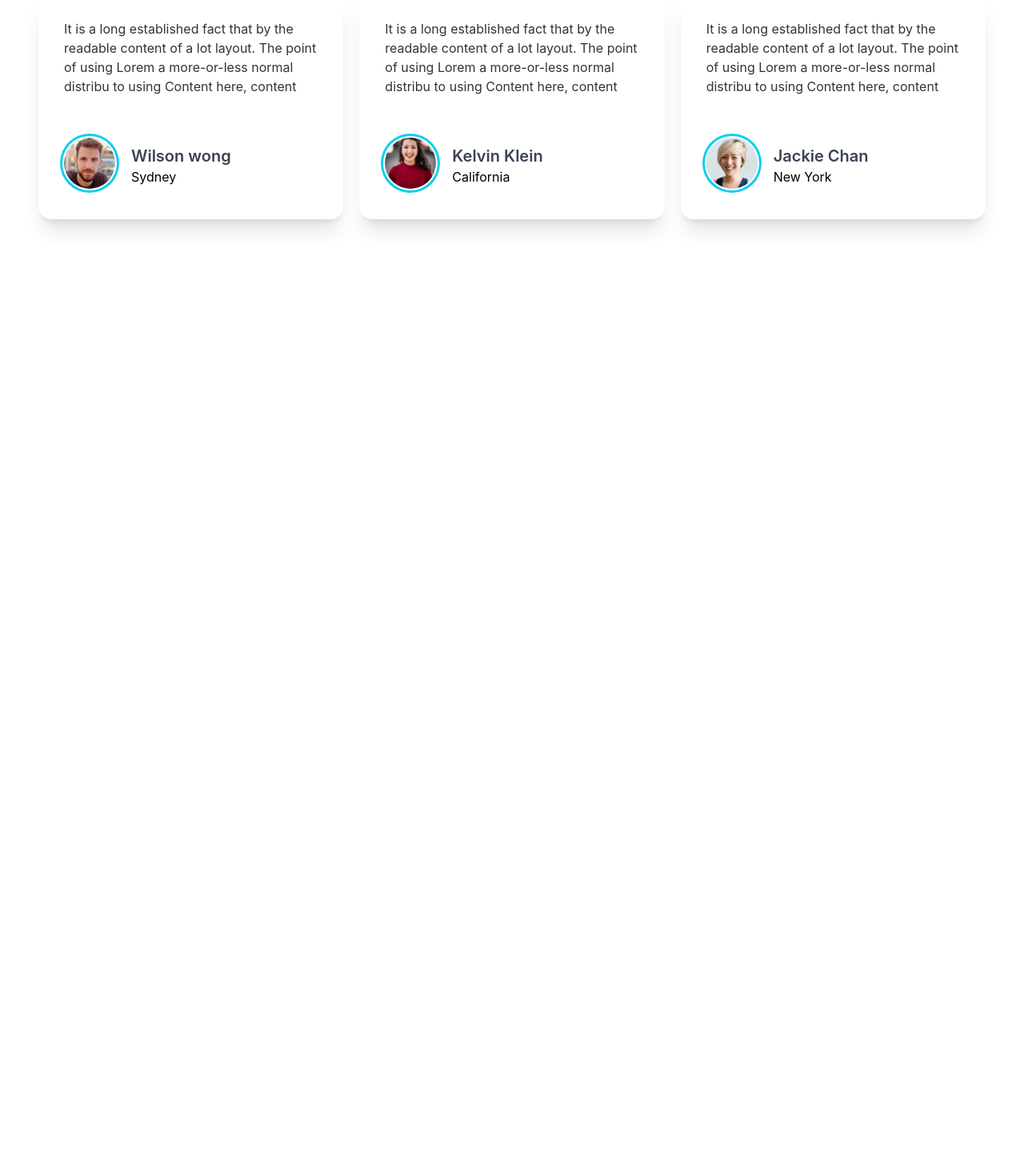
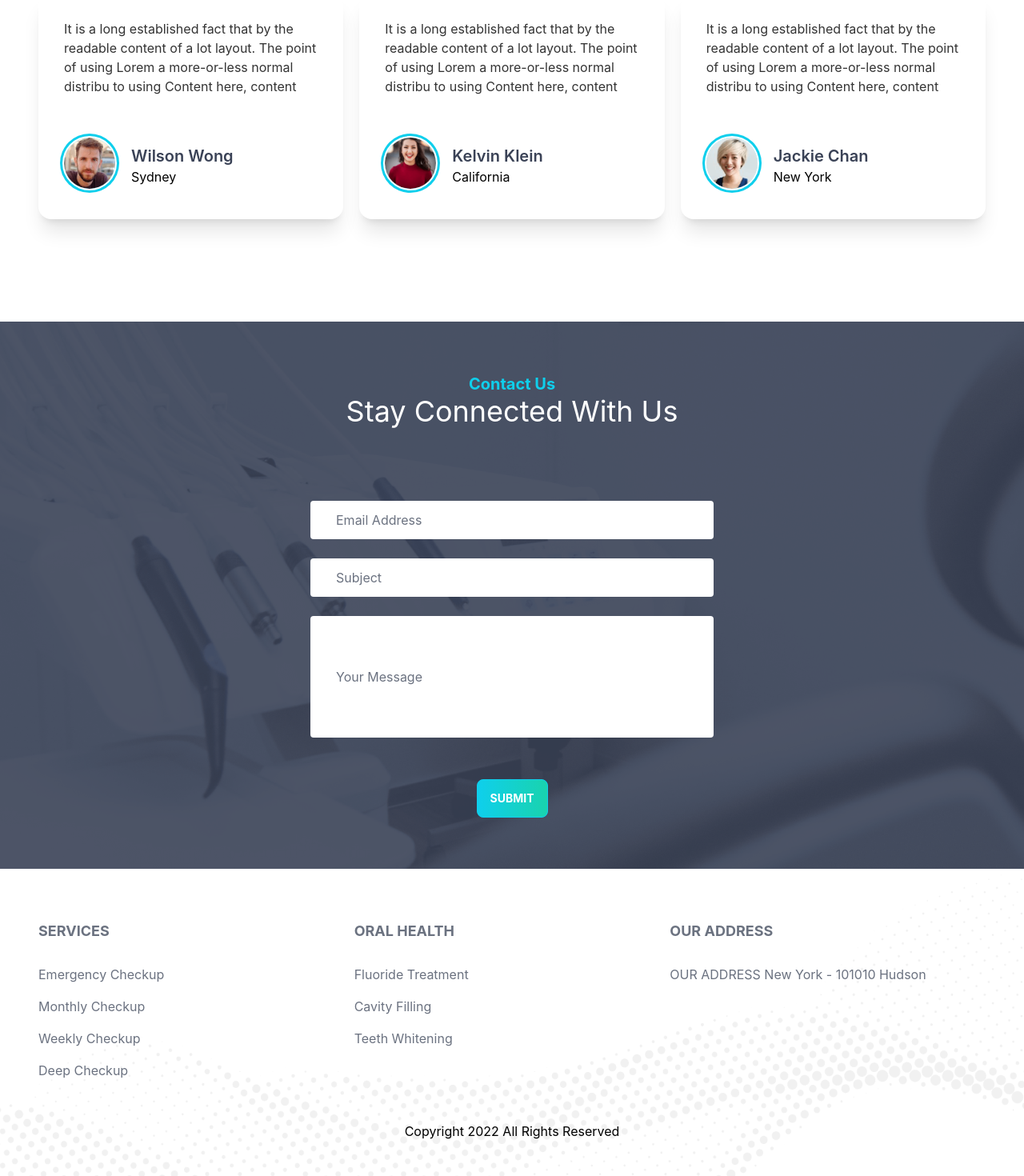
Before and after one commit to bulbulahammed/Al-Shefa-Client, a React (Create React App) app: page / in a window 1280 px wide. Shown: the part 3375-4845 px from the top of the page at 80% size. Before the commit the page ends 3777 px from the top, so only its background shows below. Built offline with nearby package versions, Linux system fonts and the light colour scheme.

Commit message:
Complete with Footer Section

```diff
--- a/public/index.html
+++ b/public/index.html
@@ -24,7 +24,7 @@
       work correctly both with client-side routing and a non-root public URL.
       Learn how to configure a non-root public URL by running `npm run build`.
     -->
-    <title>React App</title>
+    <title>Al Shefa</title>
   </head>
   <body>
     <noscript>You need to enable JavaScript to run this app.</noscript>
--- /dev/null
+++ b/src/pages/Home/Contact.js
@@ -0,0 +1,32 @@
+import React from 'react';
+import appointment from "../../assets/images/appointment.png";
+import PrimaryButton from '../Shared/PrimaryButton';
+
+const Contact = () => {
+    return (
+        <div className='text-center py-16' style={{
+            background: `url(${appointment})`
+        }}>
+            <div className='mb-20'>
+                <h3 className='text-xl font-bold text-primary'>Contact Us</h3>
+                <h2 className='text-4xl text-white'>Stay Connected With Us</h2>
+            </div>
+            <div>
+                <form className='mb-10'>
+                    <div>
+                        <input type="email" name="email" placeholder='Email Address' className='bg-white py-3 pl-8 pr-56 placeholder-gray-500 rounded hover:outline-none outline-none focus:outline-none my-3'/>
+                    </div>
+                    <div>
+                        <input type="text" name="subject" placeholder='Subject' className='bg-white py-3 pl-8 pr-56 placeholder-gray-500 rounded hover:outline-none outline-none focus:outline-none my-3'/>
+                    </div>
+                    <div>
+                        <input type="text" name="message" placeholder='Your Message' className='bg-white py-16 pl-8 pr-56 placeholder-gray-500 rounded hover:outline-none outline-none focus:outline-none my-3'/>
+                    </div>
+                </form>
+                <PrimaryButton>Submit</PrimaryButton>
+            </div>
+        </div>
+    );
+};
+
+export default Contact;
--- a/src/pages/Home/Home.js
+++ b/src/pages/Home/Home.js
@@ -1,5 +1,7 @@
 import React from 'react';
+import Footer from '../Shared/Footer';
 import Banner from './Banner';
+import Contact from './Contact';
 import Info from './Info';
 import MakeAppointment from './MakeAppointment';
 import Services from './Services';
@@ -13,6 +15,8 @@ const Home = () => {
             <Services/>
             <MakeAppointment/>
             <Testimonials/>
+            <Contact/>
+            <Footer/>
         </div>
     );
 };
--- a/src/pages/Home/InfoCard.js
+++ b/src/pages/Home/InfoCard.js
@@ -2,12 +2,12 @@ import React from 'react';
 
 const InfoCard = ({img,cardTitle,bgClass}) => {
     return (
-        <div class={`card lg:card-side shadow-xl ${bgClass}`}>
+        <div className={`card lg:card-side shadow-xl ${bgClass}`}>
             <figure className='pl-5'>
                 <img src={img} alt="Album"/>
             </figure>
-            <div class="card-body text-white">
-                <h2 class="card-title">{cardTitle}</h2>
+            <div className="card-body text-white">
+                <h2 className="card-title">{cardTitle}</h2>
                 <p>Click the button to listen on Spotify app.</p>
             </div>
         </div>
--- a/src/pages/Home/MakeAppointment.js
+++ b/src/pages/Home/MakeAppointment.js
@@ -14,7 +14,7 @@ const MakeAppointment = () => {
             <div className='flex-1'>
                 <h3 className='text-primary font-bold text-xl'>Appointment</h3>
                 <h2 className='text-4xl font-semibold text-white'>Make An Appointment Today</h2>
-                <p className='text-base text-white'>
+                <p className='text-base text-white my-5'>
                     It is a long established fact that a reader will be distracted by the readable content of a page when looking at its layout. The point of using Lorem Ipsumis that it has a more-or-less normal distribution of letters,as opposed to using 'Content here, content here', making it look like readable English. Many desktop publishing packages and web page
                 </p>
                 <PrimaryButton>Get Started</PrimaryButton>
--- a/src/pages/Home/Review.js
+++ b/src/pages/Home/Review.js
@@ -2,13 +2,13 @@ import React from 'react';
 
 const Review = ({review}) => {
     return (
-        <div class="card lg:max-w-lg bg-base-100 shadow-xl">
-            <div class="card-body">
+        <div className="card lg:max-w-lg bg-base-100 shadow-xl">
+            <div className="card-body">
                 <p className='mb-11'>{review.review}</p>
-                <div class="flex items-center">
+                <div className="flex items-center">
                     <div flex-1>
-                        <div class="avatar">
-                            <div class="w-16 rounded-full ring ring-primary ring-offset-base-100 ring-offset-2 mr-5">
+                        <div className="avatar">
+                            <div className="w-16 rounded-full ring ring-primary ring-offset-base-100 ring-offset-2 mr-5">
                             <img src={review.img} alt="review img"/>
                             </div>
                         </div>
--- a/src/pages/Home/Services.js
+++ b/src/pages/Home/Services.js
@@ -44,11 +44,11 @@ const Services = () => {
                 }
             </div>
             <div className="hero my-16">
-                <div class="hero-content flex-col lg:flex-row">
+                <div className="hero-content flex-col lg:flex-row">
                     <img src={treatment} className="lg:w-1/3 sm:w-full rounded-lg shadow-2xl" alt="Treatment img"/>
                     <div className='ml-24 text-left'>
                         <h1 className="text-5xl font-bold text-accent text-start">Exceptional Dental Care, on Your Terms.</h1>
-                        <p class="py-6 text-start text-base text-black">It is a long established fact that a reader will be distracted by the readable content of a page when looking at its layout. The point of using Lorem Ipsumis that it has a more-or-less normal distribution of letters,as opposed to using 'Content here, content here', making it look like readable English. Many desktop publishing packages and web page</p>
+                        <p className="py-6 text-start text-base text-black">It is a long established fact that a reader will be distracted by the readable content of a page when looking at its layout. The point of using Lorem Ipsumis that it has a more-or-less normal distribution of letters,as opposed to using 'Content here, content here', making it look like readable English. Many desktop publishing packages and web page</p>
                         <PrimaryButton>Get Started</PrimaryButton>
                     </div>
                 </div>
--- a/src/pages/Home/Testimonials.js
+++ b/src/pages/Home/Testimonials.js
@@ -9,7 +9,7 @@ const Testimonials = () => {
     const reviews =[
         {
             _id:1,
-            name:"Wilson wong",
+            name:"Wilson Wong",
             img:people1,
             location:"Sydney",
             review:"It is a long established fact that by the readable content of a lot layout. The point of using Lorem a more-or-less normal distribu to using Content here, content"
--- a/src/pages/Shared/Footer.js
+++ b/src/pages/Shared/Footer.js
@@ -1,10 +1,44 @@
 import React from 'react';
+import { Link } from 'react-router-dom';
+import footerBg from "../../assets/images/footer.png";
 
 const Footer = () => {
     return (
+    <footer className="px-12 bg-cover bg-center"
+    style={{
+        background: `url(${footerBg})`,
+        backgroundSize:"cover",
+    }}>
+    <div className='grid grid-cols-1 md:grid-cols-2 lg:grid-cols-3'>
         <div>
-            <h2>Footer</h2>
+            <h4 className='uppercase font-bold text-lg text-gray-500 mb-5 mt-16'>Services</h4>
+            <div className='flex flex-col text-gray-500'>
+                <Link className='text-base py-2' to="/">Emergency Checkup</Link>
+                <Link className='text-base py-2' to="/">Monthly Checkup</Link>
+                <Link className='text-base py-2' to="/">Weekly Checkup</Link>
+                <Link className='text-base py-2' to="/">Deep Checkup</Link>
+            </div>
         </div>
+        <div>
+            <h4 className='uppercase font-bold text-lg text-gray-500 mb-5 mt-16'>Oral Health</h4>
+            <div className='flex flex-col text-gray-500'>
+                <Link className='text-base py-2' to="/">Fluoride Treatment</Link>
+                <Link className='text-base py-2' to="/">Cavity Filling</Link>
+                <Link className='text-base py-2' to="/">Teeth Whitening</Link>
+            </div>
+        </div>
+        <div>
+            <h4 className='uppercase font-bold text-lg text-gray-500 mb-5 mt-16'>Our Address</h4>
+            <div className='flex flex-col text-gray-500'>
+                <p className='text-base py-2'>OUR ADDRESS
+New York - 101010 Hudson</p>
+            </div>
+        </div>
+    </div>
+    <div className='text-center text-black font-base py-11'>
+            <p>Copyright {new Date().getUTCFullYear()} All Rights Reserved</p>
+    </div>
+    </footer>
     );
 };
 
--- a/src/pages/Shared/Navbar.js
+++ b/src/pages/Shared/Navbar.js
@@ -14,10 +14,10 @@ const Navbar = () => {
         <div className="navbar bg-base-100">
           <div className="navbar-start">
             <div className="dropdown">
-              <label tabindex="0" className="btn btn-ghost lg:hidden">
-                <svg xmlns="http://www.w3.org/2000/svg" className="h-5 w-5" fill="none" viewBox="0 0 24 24" stroke="currentColor"><path stroke-linecap="round" stroke-linejoin="round" stroke-width="2" d="M4 6h16M4 12h8m-8 6h16" /></svg>
+              <label tabIndex="0" className="btn btn-ghost lg:hidden">
+                <svg xmlns="http://www.w3.org/2000/svg" className="h-5 w-5" fill="none" viewBox="0 0 24 24" stroke="currentColor"><path strokeLinecap="round" strokeLinejoin="round" strokeWidth="2" d="M4 6h16M4 12h8m-8 6h16" /></svg>
               </label>
-              <ul tabindex="0" className="menu menu-compact dropdown-content mt-3 p-2 shadow bg-base-100 rounded-box w-52">
+              <ul tabIndex="0" className="menu menu-compact dropdown-content mt-3 p-2 shadow bg-base-100 rounded-box w-52">
                   {menuItems}
               </ul>
             </div>
```
